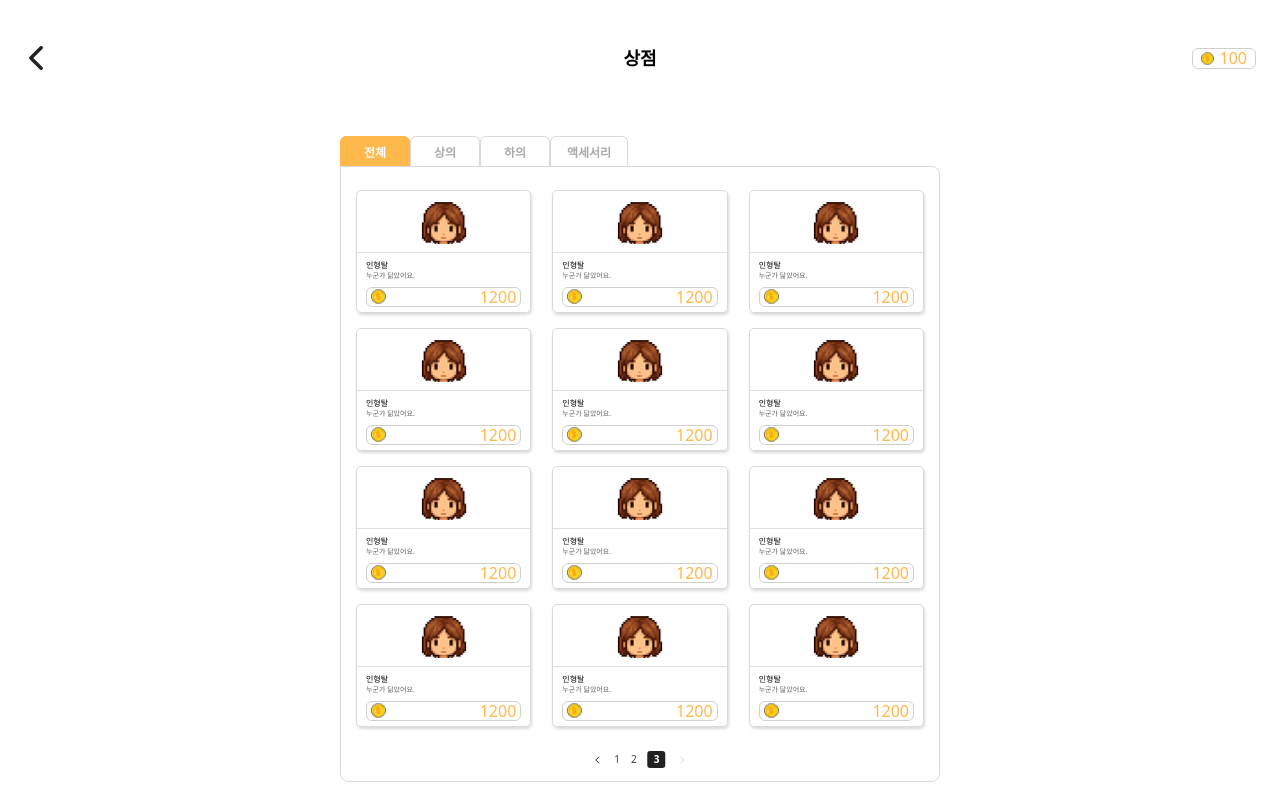
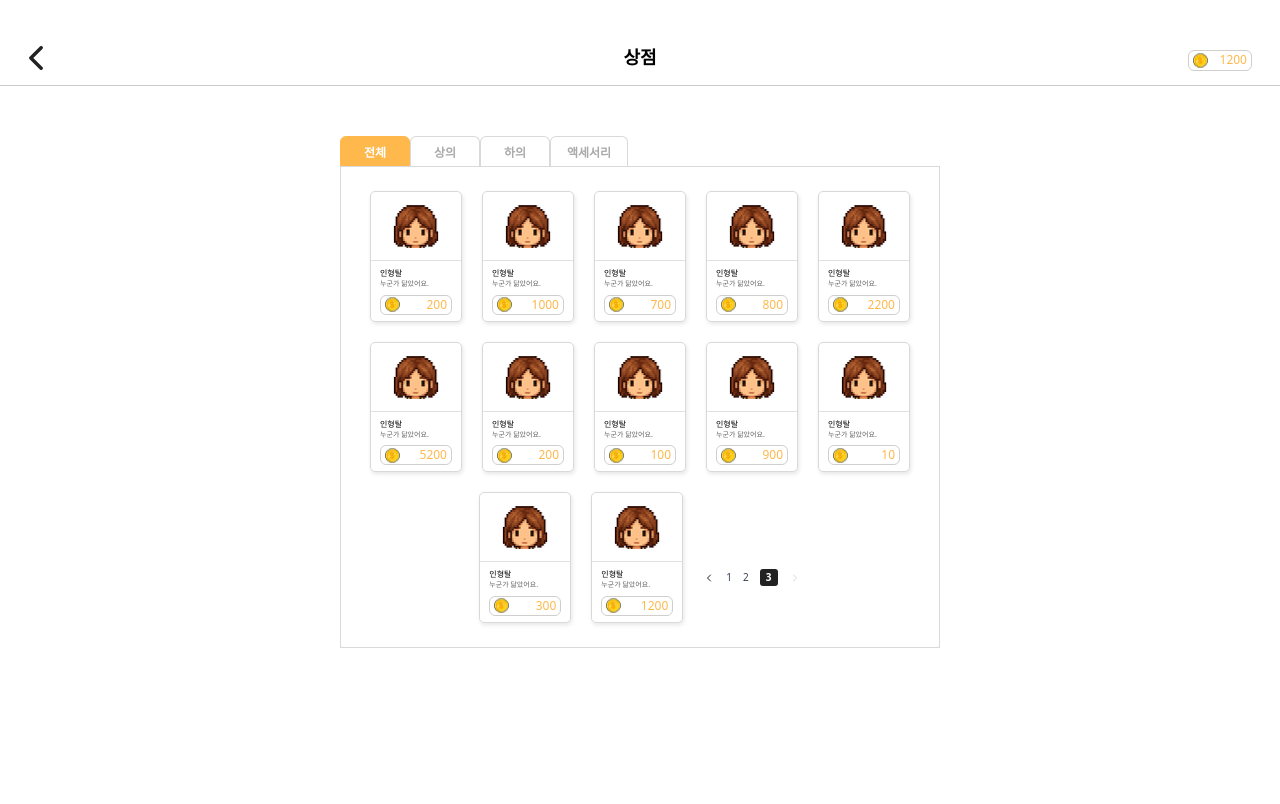
Before and after one commit to prgrms-web-devcourse-final-project/WBE4_5_GCC_FE, a Next.js app: page /shop in a window 1280 px wide. Built offline with nearby package versions, Linux system fonts and the light colour scheme.

Commit message:
상점 퍼블리싱 완료

```diff
--- /dev/null
+++ b/src/app/components/shop/ItemCard.tsx
@@ -0,0 +1,40 @@
+import Image, { StaticImageData } from 'next/image';
+import item1 from '@/app/assets/images/item1.png';
+import coin from '/public/coin.svg';
+
+interface ItemCardProps {
+  item: {
+    id: number;
+    image: StaticImageData;
+    name: string;
+    description: string;
+    price: number;
+  };
+  onClick: () => void;
+}
+
+export default function ItemCard({ item, onClick }: ItemCardProps) {
+  return (
+    <>
+      <div
+        className="aspect-[92/123] w-[92px] rounded-[5px] border-1 border-[#d9d9d9] shadow-[1px_2px_4px_rgba(0,0,0,0.1)]"
+        onClick={onClick}
+      >
+        <div className="px-5 py-3">
+          <Image src={item1} alt="item" className="h-[44px] w-[50px]" />
+        </div>
+        <div className="border-t-[0.5px] border-[#E0E0E0] px-[9px] py-[6px] text-left">
+          <div className="text-[8px] font-medium">{item.name}</div>
+          <div className="text-[7px] font-medium text-[#616161]">
+            {item.description}
+          </div>
+          {/* 포인트 박스 */}
+          <div className="mt-[5px] flex h-5 w-full items-center justify-between rounded-[6px] border-1 border-[#cfcfcf] p-1">
+            <Image src={coin} alt="coin" className="h-[15px] w-[15px]" />
+            <span className="text-[12px] text-[#FFB84C]">{item.price}</span>
+          </div>
+        </div>
+      </div>
+    </>
+  );
+}
--- a/src/app/components/shop/PointBox.tsx
+++ b/src/app/components/shop/PointBox.tsx
@@ -7,17 +7,19 @@ export default function PointBox({
   className,
   coinWidth,
   coinHeight,
+  point,
 }: {
   width: number;
   height: number;
   className?: string;
   coinWidth: number;
   coinHeight: number;
+  point: number | null;
 }) {
   return (
     <>
       <div
-        className={`flex items-center justify-between rounded-[6px] border-1 border-[#cfcfcf] px-2 py-1 ${className}`}
+        className={`flex items-center justify-between rounded-[6px] border-1 border-[#cfcfcf] py-1 pr-[10px] pl-1 ${className}`}
         style={{
           width: `${width}px`,
           height: `${height}px`,
@@ -32,7 +34,7 @@ export default function PointBox({
             height: `${coinHeight}px`,
           }}
         />
-        <span className="text-3 text-[#FFB84C]">100</span>
+        <span className="text-[12px] text-[#FFB84C]">{point}</span>
       </div>
     </>
   );
--- /dev/null
+++ b/src/app/components/shop/PurchaseAlert.tsx
@@ -0,0 +1,46 @@
+import { CircleAlert, CircleCheckBig } from 'lucide-react';
+
+interface AlertModalProps {
+  type: 'success' | 'failed';
+  isOpen: boolean;
+  onConfirm: () => void;
+  userPoint?: number;
+  itemPrice?: number;
+}
+
+const typeIcon = {
+  success: <CircleCheckBig className="mb-[16px] size-7 text-[#FFB84C]" />,
+  failed: <CircleAlert className="mb-[16px] size-7 text-[#E24413]" />,
+};
+
+export default function PurchaseAlert({
+  type,
+  isOpen,
+  onConfirm,
+}: AlertModalProps) {
+  if (!isOpen) return null;
+
+  const message =
+    type === 'success' ? '구매가 완료되었습니다!' : '포인트가 부족합니다. 😢';
+
+  return (
+    <div className="fixed inset-0 z-50 flex items-center justify-center bg-[#222222]/50">
+      <div className="h-fit w-[335px] rounded-[20px] border border-[#909090]/47 bg-white px-8 py-[19px] text-center">
+        <div className="flex flex-col items-center bg-white">
+          {typeIcon[type]}
+        </div>
+        <h2 className="mb-6 text-[18px] font-semibold text-[#222222]">
+          {message}
+        </h2>
+        <div className="flex justify-center">
+          <button
+            onClick={onConfirm}
+            className="h-[33px] w-[80px] cursor-pointer rounded-[8px] bg-[#FFB84C] text-sm font-semibold text-white"
+          >
+            확인
+          </button>
+        </div>
+      </div>
+    </div>
+  );
+}
--- /dev/null
+++ b/src/app/components/shop/PurchaseModal.tsx
@@ -0,0 +1,74 @@
+import Image, { StaticImageData } from 'next/image';
+import PointBox from './PointBox';
+
+// type MessageType = 'login' | 'delete' | 'success';
+
+type PurchaseModalProps = {
+  isOpen: boolean;
+  item: {
+    image: StaticImageData;
+    name: string;
+    price: number;
+  } | null;
+  title: string;
+  confirmText?: string;
+  cancelText?: string;
+  onConfirm: () => void;
+  onCancel?: () => void;
+};
+
+export default function PurchaseModal({
+  isOpen,
+  item,
+  title,
+  confirmText = '확인',
+  cancelText = '취소',
+  onConfirm,
+  onCancel,
+}: PurchaseModalProps) {
+  if (!isOpen || !item) return null;
+
+  return (
+    <div className="fixed inset-0 z-50 flex items-center justify-center bg-[#222222]/50">
+      <div className="h-fit w-[335px] rounded-[20px] border border-[#909090]/47 bg-white px-8 py-[19px] text-center">
+        {/* 모달창 아이템 정보 */}
+        <div className="flex flex-col items-center justify-center gap-4 px-5 py-3">
+          <Image
+            src={item.image}
+            alt={item.name}
+            className="h-[44px] w-[50px]"
+          />
+          <PointBox
+            width={64}
+            height={21}
+            className="mb-4"
+            coinWidth={13}
+            coinHeight={13}
+            point={item.price}
+          />
+        </div>
+
+        {/* 메시지 */}
+        <h2 className="mb-6 text-[18px] font-semibold text-[#222222]">
+          {title}
+        </h2>
+        <div className="flex justify-center gap-[27px]">
+          {cancelText && (
+            <button
+              onClick={onCancel}
+              className="w-[57px] cursor-pointer text-sm text-[#909090]"
+            >
+              {cancelText}
+            </button>
+          )}
+          <button
+            onClick={onConfirm}
+            className="h-[33px] w-25 cursor-pointer rounded-[8px] bg-[#FFB84C] text-sm font-semibold text-white"
+          >
+            {confirmText}
+          </button>
+        </div>
+      </div>
+    </div>
+  );
+}
--- a/src/app/components/shop/ShopHeader.tsx
+++ b/src/app/components/shop/ShopHeader.tsx
@@ -1,15 +1,15 @@
 'use client';
 import Image from 'next/image';
 import backBtn from '/public/BackPageBtn.svg';
+import { useRouter } from 'next/navigation';
+import coin from '/public/coin.svg';
 
-import { useRouter } from 'next/navigation';
-import PointBox from './PointBox';
 export default function ShopHeader() {
   const router = useRouter();
 
   return (
     <>
-      <div className="relative flex h-[56px] w-[100%] items-center justify-center px-5 select-none">
+      <div className="relative flex h-[56px] w-[100%] items-center justify-center border-b-1 border-[#CCCCCC] px-5 select-none">
         <Image
           src={backBtn}
           alt="뒤로가기"
@@ -18,14 +18,12 @@ export default function ShopHeader() {
             router.push('/');
           }}
         />
-        <p className="text-lg font-semibold">상점</p>
-        <PointBox
-          width={64}
-          height={21}
-          coinWidth={13}
-          coinHeight={13}
-          className="absolute right-6"
-        />
+        <p className="text-[18px] font-semibold">상점</p>
+        {/* 포인트 박스 */}
+        <div className="absolute right-7 mt-[5px] flex h-[21px] w-[64px] items-center justify-between rounded-[6px] border-1 border-[#cfcfcf] p-1">
+          <Image src={coin} alt="coin" className="h-[15px] w-[15px]" />
+          <span className="text-[12px] text-[#FFB84C]">1200</span>
+        </div>
       </div>
     </>
   );
--- /dev/null
+++ b/src/app/components/shop/Tabs.tsx
@@ -0,0 +1,32 @@
+import clsx from 'clsx';
+
+export default function Tabs({
+  tabs,
+  selectedTab,
+  setSelectedTab,
+}: {
+  tabs: string[];
+  selectedTab: string;
+  setSelectedTab: (tab: string) => void;
+}) {
+  return (
+    <>
+      <div className="flex">
+        {tabs.map((tab) => (
+          <button
+            key={tab}
+            onClick={() => setSelectedTab(tab)}
+            className={clsx(
+              'h-[30px] min-w-[70px] cursor-pointer rounded-t-md px-4 py-2 text-xs font-semibold',
+              selectedTab === tab
+                ? 'border-1 border-[#FFB84C] bg-[#FFB84C] text-white'
+                : 'border border-b-0 border-[#D9D9D9] bg-white text-[#AAAAAA]',
+            )}
+          >
+            {tab}
+          </button>
+        ))}
+      </div>
+    </>
+  );
+}
--- /dev/null
+++ b/src/app/practice/page.tsx
@@ -0,0 +1,119 @@
+'use client';
+
+import ItemCard from '../components/shop/ItemCard';
+import Tabs from '../components/shop/Tabs';
+import { useState } from 'react';
+import item1 from '@/app/assets/images/item1.png';
+
+export default function Practice() {
+  const tabList = ['전체', '상의', '하의', '액세서리'];
+  const [selectedTab, setSelectedTab] = useState(`${tabList[0]}`);
+
+  const items = [
+    {
+      id: 1,
+      image: item1,
+      name: '인형탈',
+      description: '누군가 닮았어요.',
+      category: '상의',
+    },
+    {
+      id: 2,
+      image: item1,
+      name: '인형탈',
+      description: '누군가 닮았어요.',
+      category: '상의',
+    },
+    {
+      id: 3,
+      image: item1,
+      name: '인형탈',
+      description: '누군가 닮았어요.',
+      category: '상의',
+    },
+    {
+      id: 4,
+      image: item1,
+      name: '인형탈',
+      description: '누군가 닮았어요.',
+      category: '하의',
+    },
+    {
+      id: 5,
+      image: item1,
+      name: '인형탈',
+      description: '누군가 닮았어요.',
+      category: '액세서리',
+    },
+    {
+      id: 6,
+      image: item1,
+      name: '인형탈',
+      description: '누군가 닮았어요.',
+      category: '액세서리',
+    },
+    {
+      id: 7,
+      image: item1,
+      name: '인형탈',
+      description: '누군가 닮았어요.',
+      category: '액세서리',
+    },
+    {
+      id: 8,
+      image: item1,
+      name: '인형탈',
+      description: '누군가 닮았어요.',
+      category: '액세서리',
+    },
+    {
+      id: 9,
+      image: item1,
+      name: '인형탈',
+      description: '누군가 닮았어요.',
+      category: '액세서리',
+    },
+    {
+      id: 10,
+      image: item1,
+      name: '인형탈',
+      description: '누군가 닮았어요.',
+      category: '액세서리',
+    },
+    {
+      id: 11,
+      image: item1,
+      name: '인형탈',
+      description: '누군가 닮았어요.',
+      category: '액세서리',
+    },
+    {
+      id: 12,
+      image: item1,
+      name: '인형탈',
+      description: '누군가 닮았어요.',
+      category: '액세서리',
+    },
+  ];
+
+  const filteredItem =
+    selectedTab === '전체'
+      ? items
+      : items.filter((item) => item.category === selectedTab);
+  return (
+    <>
+      <div className="mx-auto mt-[50px] w-full max-w-screen-sm px-5">
+        <Tabs
+          tabs={tabList}
+          selectedTab={selectedTab}
+          setSelectedTab={setSelectedTab}
+        />
+        <div className="rounded-2 mx-auto flex w-full flex-wrap gap-5 border-1 border-[#d9d9d9] px-4 py-6">
+          {filteredItem.map((item) => (
+            <ItemCard key={item.id} item={item} />
+          ))}
+        </div>
+      </div>
+    </>
+  );
+}
--- a/src/app/shop/page.tsx
+++ b/src/app/shop/page.tsx
@@ -1,23 +1,36 @@
 'use client';
 
-import clsx from 'clsx';
-import Image from 'next/image';
-import coin from '/public/coin.svg';
+import ItemCard from '../components/shop/ItemCard';
+import Tabs from '../components/shop/Tabs';
 import { useState } from 'react';
+import item1 from '@/app/assets/images/item1.png';
+import { ChevronLeft, ChevronRight } from 'lucide-react';
+import PurchaseModal from '../components/shop/PurchaseModal';
+import PurchaseAlert from '../components/shop/PurchaseAlert';
 
-import { ChevronLeft, ChevronRight } from 'lucide-react';
-import item1 from '@/app/assets/images/item1.png';
+// 기능 구현때 삭제
+import { StaticImageData } from 'next/image';
 
-export default function Shop() {
-  const tabs = ['전체', '상의', '하의', '액세서리'];
-  const [selectedTab, setSelectedTab] = useState('전체');
-  const [selectedItem, setSelectedItem] = useState<
-    Record<string, number | null>
-  >({
-    상의: null,
-    하의: null,
-    액세서리: null,
-  });
+export default function Practice() {
+  const tabList = ['전체', '상의', '하의', '액세서리'];
+  const [selectedTab, setSelectedTab] = useState(tabList[0]);
+  const [selectedItem, setSelectedItem] = useState<Item | null>(null);
+  const [selectedPrice, setSelectedPrice] = useState<number | null>(null);
+  const [alertType, setAlertType] = useState<'success' | 'failed'>('success');
+  const [showPModal, setShowPModal] = useState(false);
+  const [showPAlert, setShowPAlert] = useState(false);
+
+  // 테스트
+  const userPoint = 1200;
+
+  type Item = {
+    id: number;
+    image: StaticImageData;
+    name: string;
+    description: string;
+    category: string;
+    price: number;
+  };
 
   const items = [
     {
@@ -26,6 +39,7 @@ export default function Shop() {
       name: '인형탈',
       description: '누군가 닮았어요.',
       category: '상의',
+      price: 200,
     },
     {
       id: 2,
@@ -33,6 +47,7 @@ export default function Shop() {
       name: '인형탈',
       description: '누군가 닮았어요.',
       category: '상의',
+      price: 1000,
     },
     {
       id: 3,
@@ -40,6 +55,7 @@ export default function Shop() {
       name: '인형탈',
       description: '누군가 닮았어요.',
       category: '상의',
+      price: 700,
     },
     {
       id: 4,
@@ -47,6 +63,7 @@ export default function Shop() {
       name: '인형탈',
       description: '누군가 닮았어요.',
       category: '하의',
+      price: 800,
     },
     {
       id: 5,
@@ -54,6 +71,7 @@ export default function Shop() {
       name: '인형탈',
       description: '누군가 닮았어요.',
       category: '액세서리',
+      price: 2200,
     },
     {
       id: 6,
@@ -61,6 +79,7 @@ export default function Shop() {
       name: '인형탈',
       description: '누군가 닮았어요.',
       category: '액세서리',
+      price: 5200,
     },
     {
       id: 7,
@@ -68,6 +87,7 @@ export default function Shop() {
       name: '인형탈',
       description: '누군가 닮았어요.',
       category: '액세서리',
+      price: 200,
     },
     {
       id: 8,
@@ -75,6 +95,7 @@ export default function Shop() {
       name: '인형탈',
       description: '누군가 닮았어요.',
       category: '액세서리',
+      price: 100,
     },
     {
       id: 9,
@@ -82,6 +103,7 @@ export default function Shop() {
       name: '인형탈',
       description: '누군가 닮았어요.',
       category: '액세서리',
+      price: 900,
     },
     {
       id: 10,
@@ -89,6 +111,7 @@ export default function Shop() {
       name: '인형탈',
       description: '누군가 닮았어요.',
       category: '액세서리',
+      price: 10,
     },
     {
       id: 11,
@@ -96,6 +119,7 @@ export default function Shop() {
       name: '인형탈',
       description: '누군가 닮았어요.',
       category: '액세서리',
+      price: 300,
     },
     {
       id: 12,
@@ -103,96 +127,44 @@ export default function Shop() {
       name: '인형탈',
       description: '누군가 닮았어요.',
       category: '액세서리',
+      price: 1200,
     },
   ];
-
-  const handleSelect = (item: (typeof items)[number]) => {
-    setSelectedItem((prev) => ({
-      ...prev,
-      [item.category]: prev[item.category] === item.id ? null : item.id,
-    }));
-  };
 
   const filteredItem =
     selectedTab === '전체'
       ? items
       : items.filter((item) => item.category === selectedTab);
+
   return (
     <>
-      <div className="mx-auto mt-[50px] mb-[22px] min-h-[628px] w-full max-w-screen-sm min-w-[350px] px-5 select-none">
-        {/* 탭 버튼 */}
-        <div className="flex">
-          {tabs.map((tab) => (
-            <button
-              key={tab}
-              onClick={() => setSelectedTab(tab)}
-              className={clsx(
-                'h-[30px] min-w-[70px] cursor-pointer rounded-t-md px-4 py-2 text-xs font-semibold',
-                selectedTab === tab
-                  ? 'border-1 border-[#FFB84C] bg-[#FFB84C] text-white'
-                  : 'border border-b-0 border-[#D9D9D9] bg-white text-[#AAAAAA]',
-              )}
-            >
-              {tab}
-            </button>
+      <div className="mx-auto mt-[50px] w-full max-w-screen-sm px-5">
+        <Tabs
+          tabs={tabList}
+          selectedTab={selectedTab}
+          setSelectedTab={setSelectedTab}
+        />
+
+        <div className="rounded-2 flex flex-wrap justify-center gap-5 border-1 border-[#d9d9d9] px-4 py-6">
+          {filteredItem.map((item) => (
+            <ItemCard
+              key={item.id}
+              item={item}
+              onClick={() => {
+                setSelectedItem(item);
+                setSelectedPrice(item.price);
+                setShowPModal(true);
+              }}
+            />
           ))}
-        </div>
-
-        {/* 아이템 카드 리스트 */}
-        <div className="relative grid min-h-[340px] min-w-[350px] grid-cols-3 gap-x-[21px] gap-y-[15px] rounded-tr-lg rounded-b-lg border border-[#D9D9D9] bg-white px-[15px] pt-[23px] pb-[54px]">
-          {filteredItem.map((item) => {
-            const isSelected = selectedItem[item.category] === item.id;
-
-            return (
-              <div
-                key={item.id}
-                className={clsx(
-                  'px-auto h-[123px] min-w-[92px] rounded-[5px] border py-[7px] text-center',
-                  isSelected ? 'border-[#FFB84C]' : 'border-[#D9D9D9]',
-                )}
-                style={{
-                  boxShadow: '1px 2px 3px 0 rgba(0, 0, 0, 0.15)',
-                }}
-              >
-                <Image
-                  src={item.image}
-                  alt={item.name}
-                  width={50}
-                  priority
-                  className="mx-auto mt-[3px] mb-2 h-auto"
-                />
-                <div className="border-t-[0.5px] border-[#E0E0E0] px-[9px] pt-[6px] text-left">
-                  <div className="text-[8px] font-medium">{item.name}</div>
-                  <div className="text-[7px] font-medium text-[#616161]">
-                    {item.description}
-                  </div>
-
-                  {/* 포인트 박스 */}
-                  <div className="mt-[5px] flex h-5 w-full items-center justify-between rounded-[6px] border-1 border-[#cfcfcf] p-1">
-                    <Image
-                      src={coin}
-                      alt="coin"
-                      className="h-[15px] w-[15px]"
-                    />
-                    <span className="text-3 text-[#FFB84C]">1200</span>
-                  </div>
-                </div>
-              </div>
-            );
-          })}
 
           {/* 페이지네이션 */}
-          <div className="absolute bottom-[13px] left-1/2 -translate-x-1/2">
-            <div className="flex items-center justify-center space-x-[11px]">
+          <div className="mt-[41px] flex items-center justify-center space-x-[11px]">
             <button className="text-[#222222]">
               <ChevronLeft className="h-3 w-auto" />
             </button>
-              <button className="text-[10px] font-medium text-gray-700">
-                1
-              </button>
-              <button className="text-[10px] font-medium text-gray-700">
-                2
-              </button>
+            <button className="text-[10px] font-medium text-gray-700">1</button>
+            <button className="text-[10px] font-medium text-gray-700">2</button>
             <button className="flex h-[17px] w-[18px] items-center justify-center rounded-[3px] bg-[#222222] text-center text-[10px] font-semibold text-white">
               3
             </button>
@@ -202,7 +174,36 @@ export default function Shop() {
           </div>
         </div>
       </div>
-      </div>
+
+      {/* 구매 모달 */}
+      {showPModal && selectedItem && (
+        <PurchaseModal
+          isOpen={true}
+          title="해당 아이템을 구매할까요?"
+          confirmText="구매"
+          cancelText="취소"
+          item={selectedItem}
+          onConfirm={() => {
+            setAlertType(
+              userPoint >= selectedItem.price ? 'success' : 'failed',
+            );
+            setShowPAlert(true);
+            setShowPModal(false);
+          }}
+          onCancel={() => setShowPModal(false)}
+        />
+      )}
+
+      {/* 구매 알림 모달 */}
+      {showPAlert && (
+        <PurchaseAlert
+          isOpen={true}
+          type={alertType}
+          onConfirm={() => setShowPAlert(false)}
+          userPoint={userPoint}
+          itemPrice={selectedPrice ?? undefined}
+        />
+      )}
     </>
   );
 }
```
Lines whose indentation alone changed are shown as unchanged.
